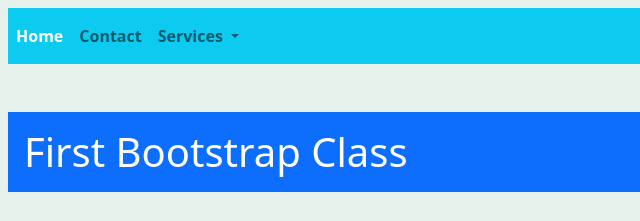
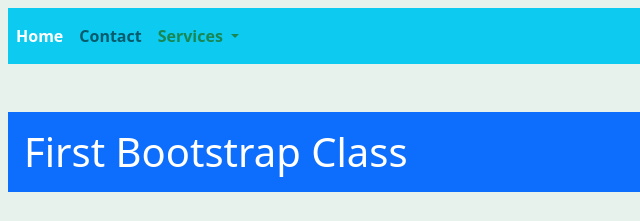
Before and after one commit to arafatmcj/Nav-Boot-Class, a plain HTML site: page index.html in a window 1280 px wide. Shown: the top 221 px of the page, 0-640 px from the left. Drawn offline with nearby package versions, Linux system fonts and the light colour scheme.

Commit message:
HW completed commit

```diff
--- a/index.html
+++ b/index.html
@@ -19,7 +19,7 @@
                 <a class="nav-link" href="#">Contact</a>
               </li>
               <li class="nav-item dropdown">
-                <a class="nav-link dropdown-toggle text-" href="#" role="button" data-bs-toggle="dropdown" aria-expanded="false">
+                <a class="nav-link dropdown-toggle text-success" href="#" role="button" data-bs-toggle="dropdown" aria-expanded="false">
                   Services
                 </a>
                 <ul class="dropdown-menu">
```
